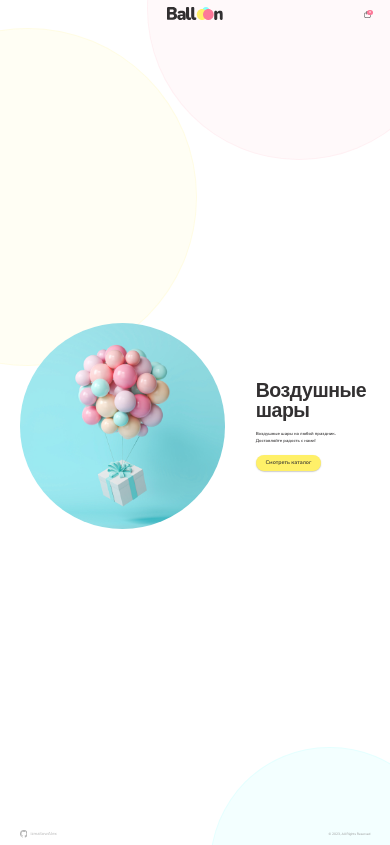
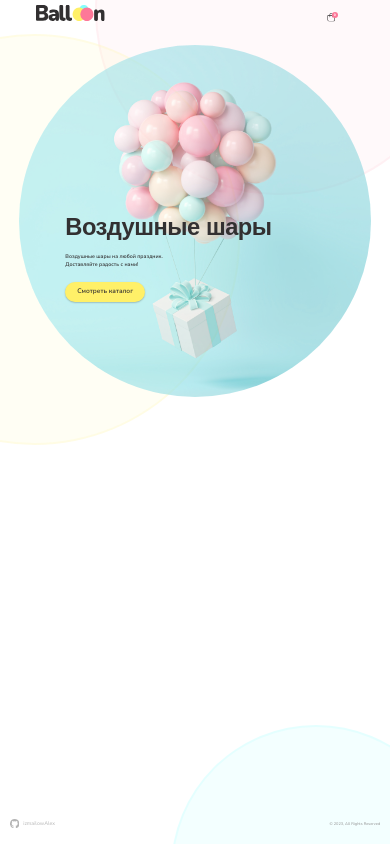
Before and after one commit to izmailowAlex/online_store, a React (Create React App) app: page / in a window 390 px wide. Built offline with nearby package versions, Linux system fonts and the light colour scheme.

Commit message:
feat: make adaptive to Home for screen size 500px to 768px

```diff
--- a/src/components/Header/Actions/Actions.css
+++ b/src/components/Header/Actions/Actions.css
@@ -67,3 +67,13 @@
   height: 100%;
   flex-shrink: 0;
 }
+
+@media screen and (max-width: 767px) {
+
+  .actions-menu {
+    position: absolute;
+    top: 50%;
+    right: 5%;
+  }
+
+}
--- a/src/components/Header/Header.css
+++ b/src/components/Header/Header.css
@@ -17,3 +17,16 @@
 .header-logo__img {
   width: 26rem;
 }
+
+@media screen and (max-width: 767px) {
+
+  .header__container {
+    width: 80%;
+  }
+
+  .header-logo {
+    top: 50%;
+    left: 10%;
+  }
+
+}
--- a/src/components/Header/Nav/Nav.css
+++ b/src/components/Header/Nav/Nav.css
@@ -16,3 +16,13 @@
 .nav__link:hover {
   color: var(--secondary-color);
 }
+
+@media screen and (max-width: 767px) {
+
+  .nav {
+    position: absolute;
+    left: 50%;
+    top: 50%;
+  }
+
+}
--- a/src/components/Main/Home/Home.css
+++ b/src/components/Main/Home/Home.css
@@ -42,3 +42,29 @@
   }
 
 }
+
+@media screen and (max-width: 767px) {
+
+  .home {
+    padding: 5rem 0;
+    flex-direction: column;
+    position: relative;
+  }
+
+  .home-image {
+    display: flex;
+  }
+
+  .home-image__img {
+    margin: auto;
+    width: 95%;
+    opacity: 60%;
+  }
+
+  .home-content {
+    width: 70%;
+    position: absolute;
+    top: 70rem;
+  }
+
+}
--- a/src/css/styles.css
+++ b/src/css/styles.css
@@ -89,3 +89,15 @@ h3 {
   }
 
 }
+
+@media screen and (max-width: 767px) {
+
+  html {
+    font-size: calc(100vw / 1480 * 10);
+  }
+
+  .container {
+    max-width: 95%;
+  }
+
+}
```
